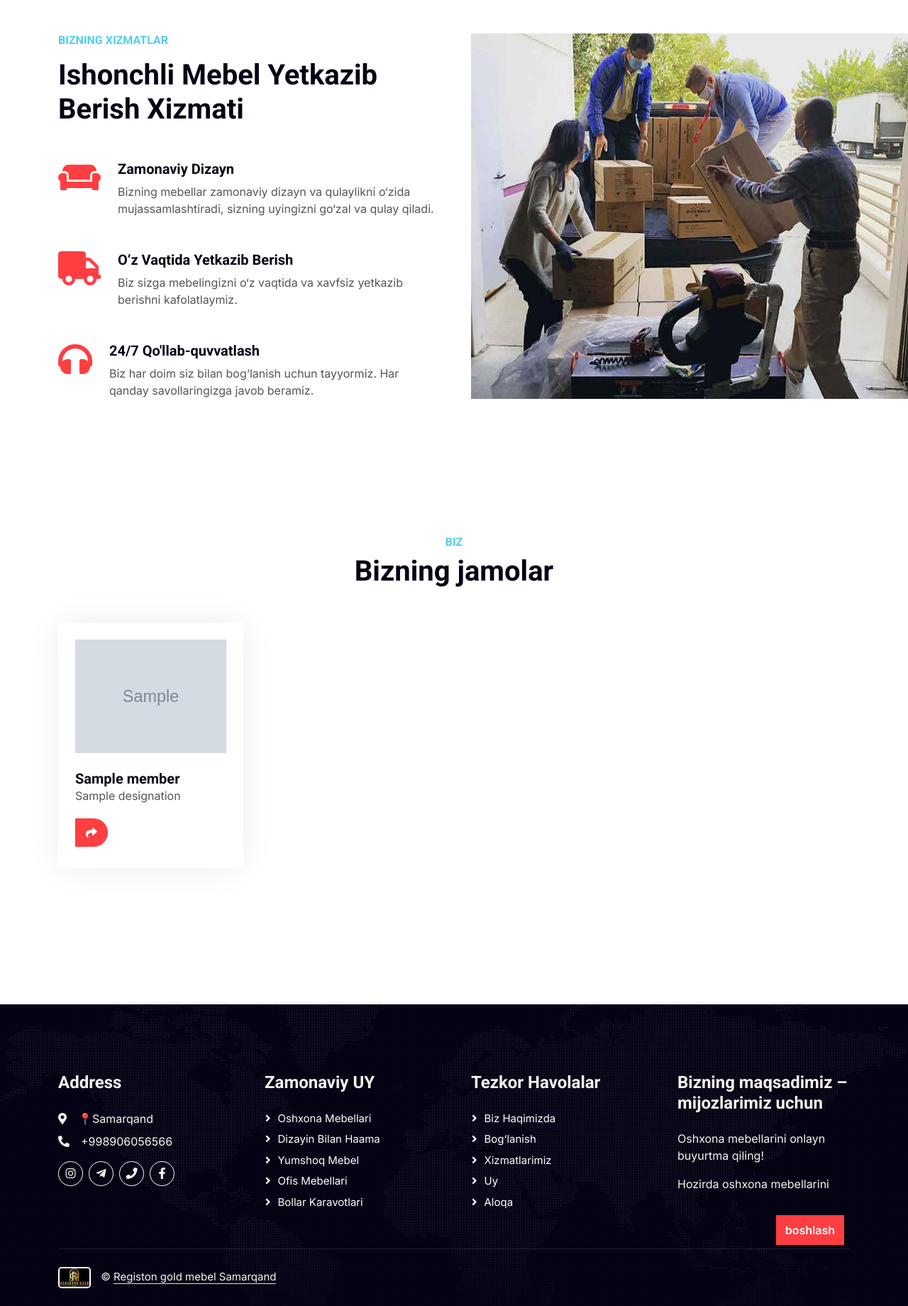
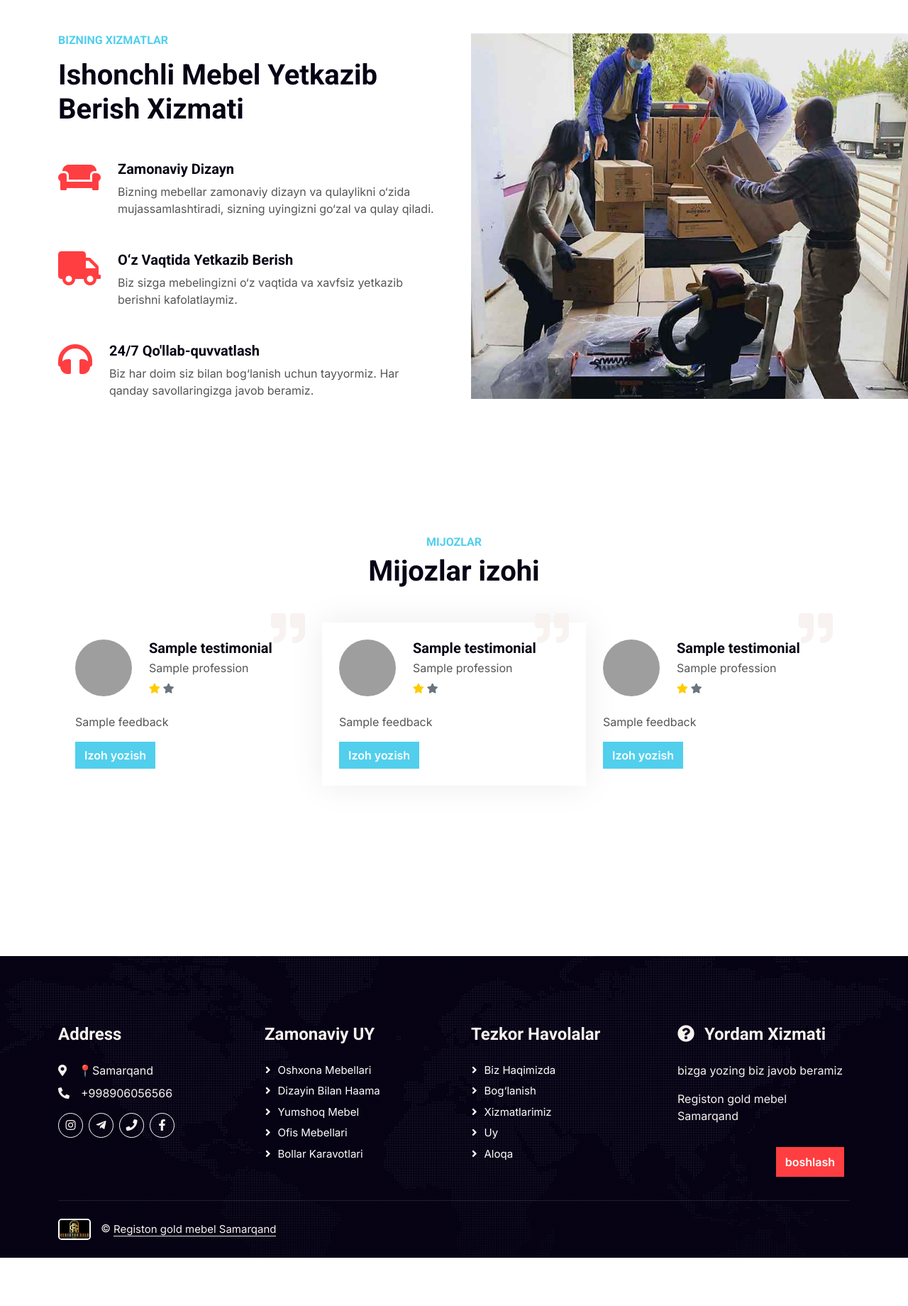
Before and after one commit to programmers0809/Registon-gold-mebel-Samarqand-2, a Django app: template templates/about.html in a window 1280 px wide. Shown: the part 1840-3680 px from the top of the page at 71% size. After the commit the page ends 3612 px from the top, so only its background shows below. Run offline with Django 5.2, Linux system fonts and the light colour scheme; the template is opened without the code that fills it: most values are stand-ins (such as "Sample title", 1, 10 or a date in 2020); grey boxes marked "Sample" are stand-in pictures; some libraries are stand-ins or nearby versions; grey boxes are pictures that could not be loaded.

Commit message:
end project

```diff
--- a/mebel/admin.py
+++ b/mebel/admin.py
@@ -17,7 +17,11 @@ class CategoryAdmin(admin.ModelAdmin):
 # Testimonial uchun admin klass
 @admin.register(Testimonial)
 class TestimonialAdmin(admin.ModelAdmin):
-    list_display = ('client_name', 'profession')
+    list_display = ('client_name', 'profession', 'rating', 'image')  # Adminda ustunlar ko'rinishi
+    list_filter = ('profession',)  # Filtr bo'limi
+    search_fields = ('client_name', 'feedback')  # Qidiruv oynasi
+    ordering = ('client_name',)  # Tizimlashtirish
+    fields = ('client_name', 'profession', 'image', 'feedback', 'rating')  # Tahrirlash maydonlari
 
 # ContactModel uchun admin klass
 @admin.register(ContactModel)
--- a/mebel/urls.py
+++ b/mebel/urls.py
@@ -8,4 +8,5 @@ urlpatterns = [
     path('contact/', ContactView.as_view(), name='contact_page'),
     path('service/', ServiceView.as_view(), name='service_page'),
     path('category/', CategoryDetailView.as_view(), name='category_detail'),
+
 ]
--- a/templates/about.html
+++ b/templates/about.html
@@ -142,45 +142,67 @@
 
 
 
-    <!-- Team Start -->
-    <div class="container-xxl py-5">
-        <div class="container py-5">
-            <div class="text-center wow fadeInUp" data-wow-delay="0.1s">
-                <h6 class="text-secondary text-uppercase">biz</h6>
-                <h1 class="mb-5">Bizning jamolar</h1>
-            </div>
-            <div class="row g-4">
+    <!-- Testimonial Start -->
+<div class="container-xxl py-5 wow fadeInUp" data-wow-delay="0.1s">
+    <div class="container py-5">
+        <div class="text-center">
+            <h6 class="text-secondary text-uppercase">Mijozlar</h6>
+            <h1 class="mb-0">Mijozlar izohi</h1>
+        </div>
+        <div class="owl-carousel testimonial-carousel wow fadeInUp" data-wow-delay="0.1s">
+            {% for testimonial in testimonials %}
+            <div class="testimonial-item p-4 my-5">
+                <i class="fa fa-quote-right fa-3x text-light position-absolute top-0 end-0 mt-n3 me-4"></i>
+                <div class="d-flex align-items-end mb-4">
+                    <img class="img-fluid flex-shrink-0"
+                         src="https://encrypted-tbn0.gstatic.com/images?q=tbn:ANd9GcToK4qEfbnd-RN82wdL2awn_PMviy_pelocqQ&s"
+                         style="width: 80px; height: 80px; border-radius: 50%;">
+                    <div class="ms-4">
+                        <h5 class="mb-1">{{ testimonial.client_name }}</h5>
+                        <p class="m-0">{{ testimonial.profession }}</p>
+                        <!-- Reytingni ko'rsatish -->
 
-                {% for member in team_page %}
-                <div class="col-lg-3 col-md-6 wow fadeInUp" data-wow-delay="0.3s">
-                    <div class="team-item p-4">
-                        <div class="overflow-hidden mb-4">
-                            <img class="img-fluid" src="{{ member.image.url }}" alt="{{ member.name }}">
-                        </div>
-                        <h5 class="mb-0">{{ member.name }}</h5>
-                        <p>{{ member.designation }}</p>
-                        <div class="btn-slide mt-1">
-                            <i class="fa fa-share"></i>
-                            <span>
+                        <div class="mt-1">
 
-                                {% if member.facebook_url %}
-                                    <a href="{{ member.facebook_url }}"><i class="fab fa-facebook-f"></i></a>
-                                {% endif %}
-                                {% if member.twitter_url %}
-                                    <a href="{{ member.twitter_url }}"><i class="fab fa-twitter"></i></a>
-                                {% endif %}
-                                {% if member.instagram_url %}
-                                    <a href="{{ member.instagram_url }}"><i class="fab fa-instagram"></i></a>
-                                {% endif %}
+                            <small class="text-warning">
+                                {% for star in testimonial.full_stars %}
+                                <i class="fa fa-star"></i>
+                                {% endfor %}
+                                {% for star in testimonial.empty_stars %}
+                                <i class="fa fa-star text-muted"></i>
+                                {% endfor %}
+                            </small>
 
-                            </span>
                         </div>
                     </div>
                 </div>
-                {% endfor %}
 
+                <p class="mb-0">{{ testimonial.feedback }}</p>
+                <!-- Tugma qo'shish -->
+                <a href="{% url 'category_detail' %}" class="btn btn-secondary mt-3">Izoh yozish</a>
             </div>
+            {% endfor %}
         </div>
     </div>
-    <!-- Team End -->
+</div>
+
+<style>
+
+    text-warning {
+font-size: 18px; /* Yulduzlarning o'lchamini kattalashtirish */
+}
+
+.text-warning .fa-star {
+color: #ffcc00; /* Oltin yulduzlar */
+transition: color 0.3s ease; /* Rang o'zgarishini animatsiya qilish */
+}
+
+.text-warning .fa-star.text-muted {
+color: #d3d3d3; /* Bo'sh yulduzlarning rangi */
+}
+
+.text-warning .fa-star:hover {
+color: #f7b500; /* Hover effekti - yulduz ustiga kelsa rang o'zgaradi */
+}  </style>
+<!-- Testimonial End -->
     {% endblock content %}
--- a/templates/base.html
+++ b/templates/base.html
@@ -11,6 +11,8 @@
 
     <!-- Favicon -->
     <link href="{% static 'img/logo.jpg' %}" rel="icon">
+    <link href="https://cdnjs.cloudflare.com/ajax/libs/font-awesome/6.0.0-beta3/css/all.min.css" rel="stylesheet">
+
 
     <!-- Google Web Fonts -->
     <link rel="preconnect" href="https://fonts.googleapis.com">
@@ -69,7 +71,9 @@
 }
 </style>
 
+<style>
 
+</style>
   <!-- Navbar Start -->
 <nav class="navbar navbar-expand-lg bg-white navbar-light shadow-sm border-top border-5 border-primary sticky-top p-0">
     <a href="{% url 'home_page' %}" class="navbar-brand bg-primary d-flex align-items-center px-4 px-lg-5">
@@ -99,7 +103,7 @@
                 </div>
             </div>
             <a href="{% url "contact_page" %}" class="nav-item nav-link">Bog'lanish</a>
-            <a href="" class="nav-item nav-link">loyiha</a>
+            <a href="" class="nav-item nav-link"></a>
         </div>
         <h4 class="m-0 pe-lg-5 d-none d-lg-block">
             <i class="fa fa-phone text-primary me-3"></i>+998 90 605 65 66
@@ -151,15 +155,21 @@
             </div>
 
             <div class="col-lg-3 col-md-6">
-                <h4 class="text-light mb-4">Bizning maqsadimiz – mijozlarimiz uchun </h4>
-                <p>Oshxona mebellarini onlayn buyurtma qiling!</h2>
+                <h4 class="text-light mb-4">
+                    <i class="fas fa-question-circle me-2"></i> Yordam Xizmati
+                </h4>
+
+                <p>bizga yozing biz javob beramiz</h2>
                     <p class="mb-4">
-                        Hozirda oshxona mebellarini
 
+                        Registon gold mebel Samarqand
                     </p></p>
                 <div class="position-relative mx-auto" style="max-width: 400px;">
 
-                    <button type="button" class="btn btn-primary py-2 position-absolute top-0 end-0 mt-2 me-2">boshlash</button>
+                    <button type="button" class="btn btn-primary py-2 position-absolute top-0 end-0 mt-2 me-2" onclick="window.location.href='https://taplink.cc/registon_gold?fbclid=PAZXh0bgNhZW0CMTEAAabW4sDia-m5nLvBmvVYCugOgGhLk4fhrF7d94rzTEXPzoqW5h6DHwho3Q8_aem_5gMDHYyDsXoL3TV8SOWuoQ'">
+                        boshlash
+                    </button>
+
                 </div>
             </div>
         </div>
--- a/templates/service.html
+++ b/templates/service.html
@@ -305,7 +305,8 @@
                     <span class="rating-text">({{ product.rating }} ratings)</span>
                 </div>
                 <a href="{% url 'home_page'%}" class="btn-slide">
-                    <i class="fas fa-arrow-right"></i> Ko'roq m
+                    <i class="fas fa-arrow-right">
+                        taplink.cc/registon_gold</i> Ko'roq m
                 </a>
             </div>
         </div>
```
Also changed, not shown: mebel/filters.py (added, +7 -0 lines), mebel/forms.py (+20 -5 lines), mebel/models.py (+17 -3 lines), mebel/views.py (+18 -4 lines), templates/index.html (+124 -49 lines), db.sqlite3, mebel/migrations/0011_alter_product_options_alter_product_table.py (added), mebel/migrations/0012_alter_product_options_testimonial_rating_and_more.py (added), mebel/migrations/0013_servicemodel_discount_servicemodel_is_discounted.py (added), mebel/migrations/0014_remove_servicemodel_discount_and_more.py (added), mebel/migrations/0015_helprequest.py (added), mebel/migrations/0016_remove_helprequest_user.py (added), mebel/migrations/0017_helprequest_email_helprequest_name_and_more.py (added), media/testimonials/Без_названия.png (added).
